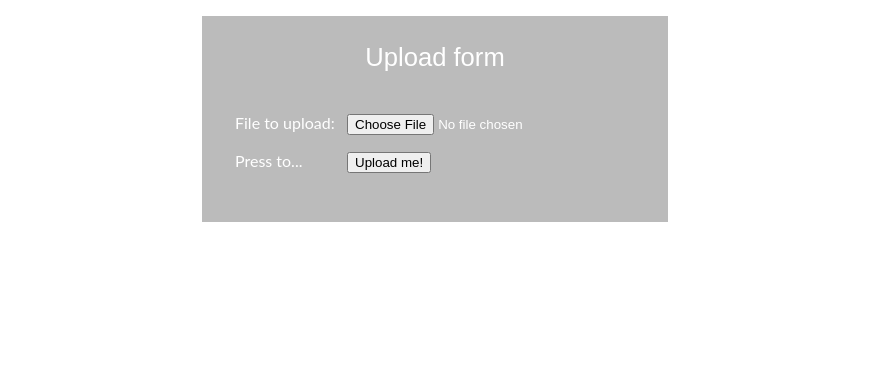
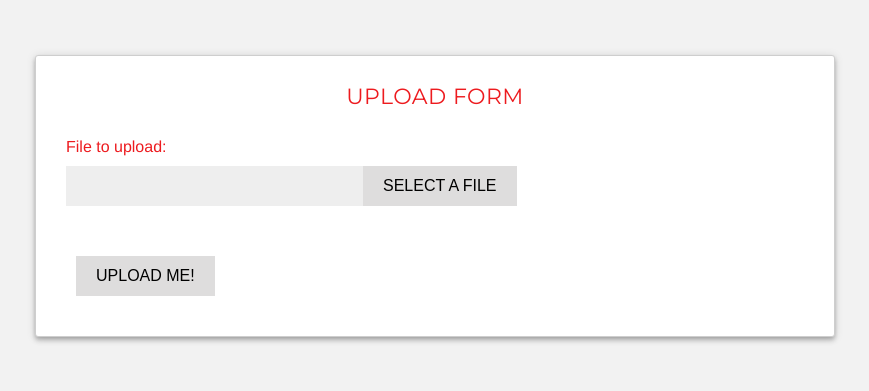
Before and after one commit to tegraoss/tegra-informativo-generator, a PHP site: page /php/form.php?id=1 in a window 1280 px wide. Shown: the top 391 px of the page, without its empty margins (205-1074 px from the left). Run offline with PHP 8.4, Linux system fonts and the light colour scheme; a stand-in replaces the project's code that opens the database connection.

Commit message:
Improves css and separate js from uploadform

```diff
--- a/css/styles.css
+++ b/css/styles.css
@@ -1,28 +1,114 @@
-#Upload {
-	width: 25em;
-	margin: 1em auto;
-	padding:0 2em 2em 2em ;
-	border:1px solid #bbb;
-	color: #fff;
-	background:#bbb;
-	font: 1em Lato, sans-serif;
+@import url("http://fonts.googleapis.com/css?family=Lato");
+@import url('https://fonts.googleapis.com/css?family=Montserrat');
+* {
+  margin: 0;
+  padding: 0;
+  -moz-box-sizing: border-box;
+  -webkit-box-sizing: border-box;
+  box-sizing: border-box;
 }
+body {
+  font-family: 'Montserrat', sans-serif;
+  color: #131212;
+  padding: 55px 25px;
+  background-color: #F2F2F2;
+}
+form#Upload {
+  display: table;
+  width: 50em;
+  margin: auto;
+  padding: 30px 30px;
+	background:	#fff;
+  border: 1px solid #cecece;
+	border-radius: 3px;
+  box-shadow: 0 4px 5px 0 rgba(0,0,0,.14),0 1px 10px 0 rgba(0,0,0,.12),0 2px 4px -1px rgba(0,0,0,.2)
+}
+.title {
+  color: #ed1b1f;
+  padding-bottom: 20px;
+  text-align: center;
+      display: block;
+    position: relative;
+    font-size: 22px;
+    line-height: 1;
+    letter-spacing: .02em;
+    font-weight: 400;
+    box-sizing: border-box;
+    text-transform: uppercase;
+}
+p {
+  margin-top: 40px;
+  padding: 10px;
+  color: #ed1b1f;
+}
+p a{
+  text-transform: uppercase;
+  text-decoration: none;
+  display: inline-block;
+  clear: both;
+  padding: 5px 10px;
+  margin: 0 5px;
+  color: #ed1b1f;
+  -moz-transition: all 0.2s ease-in;
+  -o-transition: all 0.2s ease-in;
+  -webkit-transition: all 0.2s ease-in;
+  transition: all 0.2s ease-in;
+}
+.file-upload-input {
+  width: 300px;
+  font-size: 16px;
+  padding: 11px 17px;
+  border: none;
+  background: rgba(221, 221, 221, 0.5);
+  -moz-transition: all 0.2s ease-in;
+  -o-transition: all 0.2s ease-in;
+  -webkit-transition: all 0.2s ease-in;
+  transition: all 0.2s ease-in;
+  float: left;
+  /* IE 9 Fix */
+}
+.file-upload-button {
+  position: relative;
+  overflow:hidden;
+  cursor: pointer;
+  display: inline-block;
+  font-size: 16px;
+  text-transform: uppercase;
+  padding: 11px 20px;
+  border: none;
+  margin-left: -3px;
+  background: rgba(222, 221, 221, 1);
+  float: left;
+  /* IE 9 Fix */
+  -moz-transition: all 0.15s ease-in;
+  -o-transition: all 0.15s ease-in;
+  -webkit-transition: all 0.15s ease-in;
+  transition: all 0.15s ease-in;
+}
+.file-upload-button:hover {
+  background-color: rgba(221, 221, 221, 0.2);
+}
+input#file-submit {
+   position: absolute;
+    top: 0;
+    left: 0;
+    opacity: 0;
 
-#Upload h1{
-	font: 1.6em bold Lato, sans-serif;
-	margin: 0;
-	padding:1em 0;
-	text-align:center;
 }
-#Upload label{
-	float: left;
-	width: 7em;
+input#submit {
+  display: block;
+  clear: both;
+  margin:0 0 10px 0;
 }
+.footer {
+  text-align: center;
+}
+label#upload-label {
+    font-size: 16px;
+    font-family: "Helvetica","Arial",sans-serif;
+    text-align: left;
+    display: block;
+    margin: 10px 0;
+    color: #ed1b1f;
 
-#Upload p {
-	 clear: both;
 }
-
-.red{
-	color:red;
-}
--- a/index.php
+++ b/index.php
@@ -26,7 +26,7 @@ $app->get('/', function() use ($app) {
 });
 
 $app->post('/upload', function (Request $request) use ($app, $s3) {
-
+  // get the element by name
   $file = $_FILES['file'];
   $elementid = $request->get('elementid');
 
--- /dev/null
+++ b/js/form.js
@@ -0,0 +1,13 @@
+var getFileName = function(){
+			'use strict';
+			var fullPath = document.getElementById('file-submit').value,
+          filename = null;
+			if (fullPath) {
+				var startIndex = (fullPath.indexOf('\\') >= 0 ? fullPath.lastIndexOf('\\') : fullPath.lastIndexOf('/'));
+				filename = fullPath.substring(startIndex);
+				if (filename.indexOf('\\') === 0 || filename.indexOf('/') === 0) {
+					filename = filename.substring(1);
+				}
+			}
+			document.getElementById('file-path').setAttribute("value",filename);
+		};
--- a/js/script.js
+++ b/js/script.js
@@ -5,7 +5,7 @@ document.setFile = function(id, value) {
 
 function selectValue(id){
     // open popup window and pass field id
-    var ref = window.open('php/form.php?id=' + encodeURIComponent(id), 'popuppage','width=400,toolbar=1,resizable=1,scrollbars=yes,height=400,top=100,left=100');
+    var ref = window.open('php/form.php?id=' + encodeURIComponent(id), 'popuppage','width=700,toolbar=1,resizable=1,scrollbars=yes,height=400,top=0,left=0');
     ref.focus();
 }
   function updateValue(id, value){
--- a/php/form.php
+++ b/php/form.php
@@ -1,36 +1,32 @@
 <!DOCTYPE HTML>
-
 <html>
 	<head>
-		<meta http-equiv="content-type" content="text/html; charset=iso-8859-1">
-
+		<meta http-equiv="content-type" content="text/html; charset="utf-8">
+    <meta http-equiv='X-UA-Compatible' content='IE=edge'>
+    <meta name="viewport" content="initial-scale=1,maximum-scale=1,width=device-width">
+    <meta name="format-detection" content="telephone=no">
 		<link rel="stylesheet" type="text/css" href="../css/styles.css">
-
 		<title>Upload form</title>
 		<script type="text/php">
 			<?php echo json_encode($_GET['id']); ?>;
 		</script>
 	</head>
-
-	<body>
-
-	<form id="Upload" action="/upload", enctype="multipart/form-data" method="post">
-
-		<h1>
-			Upload form
-		</h1>
-
-		<p>
-			<label for="file">File to upload:</label>
-			<input id="file" type="file" name="file">
-		</p>
-		<input type="hidden" id="elementid" name="elementid" value='<?php echo ($_GET['id']); ?>' />
-		<p>
-			<label for="submit">Press to...</label>
-			<input id="submit" type="submit" name="submit" value="Upload me!"/>
-		</p>
-
-	</form>
-	</body>
-
+<body>
+	<form id="Upload" action="/upload" enctype="multipart/form-data" method="post">
+	 <span class="title">Upload form</span>
+		 <label id="upload-label">File to upload:</label>
+	<div style="overflow: hidden;">
+		 <input id="file-path" type="text" class="file-upload-input" disabled>
+		 <button type="button" class="file-upload-button">
+			 Select a File
+			 <input type="file" name="file" id="file-submit" onchange="getFileName()">
+		 </button>
+	</div>
+		 <input type="hidden" id="elementid" name="elementid" value="<?php echo ($_GET['id']); ?>"/>
+	<p>
+		 <input id="submit" class="file-upload-button" type="submit" name="submit" value="Upload me!"/>
+	</p>
+</form>
+<script type="text/javascript" src="../js/form.js"></script>
+</body>
 </html>
--- a/php/upload.processor.php
+++ b/php/upload.processor.php
@@ -48,7 +48,7 @@ function error($error, $location, $seconds = 5)
 	echo '<!DOCTYPE HTML'."\n".
 	'<html>'."\n".
 	'	<head>'."\n".
-	'	<link rel="stylesheet" type="text/css" href="../css/stylesheet.css">'."\n\n".
+	'	<link rel="stylesheet" type="text/css" href="../css/styles.css">'."\n\n".
 	'	<title>Upload error</title>'."\n\n".
 	'	</head>'."\n\n".
 	'	<body>'."\n\n".
```
Also changed, not shown: templates/informativo.html (+3 -9 lines).
